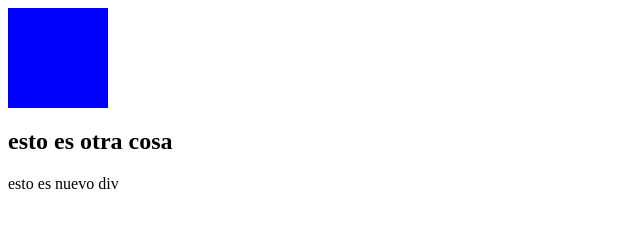
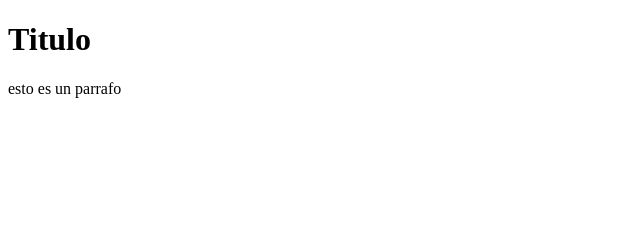
Before and after one commit to JulianFrias7/Desarrollo, a plain HTML site: page index.html in a window 1280 px wide. Shown: the whole page, without its empty margins (0-640 px from the left). Drawn offline with Linux system fonts and the light colour scheme.

Commit message:
se realizaron cambios

```diff
--- a/index.html
+++ b/index.html
@@ -7,12 +7,10 @@
     <title>Document</title>
 </head>
 <body>
-    <div>
-
-    </div>
-    <p>esto se eliminara</p>
-    <h2>esto es otra cosa</h2>
-
+   <div>
+        <h1 class="Titulo">Titulo</h1>
+        <p>esto es un parrafo</p>
+   </div>
 
     <script src="index.js"></script>
 </body>
--- a/index.js
+++ b/index.js
@@ -1,14 +1,8 @@
-let contenedor = document.querySelector('div')
-contenedor.style.height = '100px'
-contenedor.style.width = '100px'
-contenedor.style.background = 'blue'
-
-let nuevoDiv = document.createElement('div')
-nuevoDiv.innerText = 'esto es nuevo div'
-document.body.append(nuevoDiv)
-
-let parrafo = document.querySelector('p')
-parrafo.remove()
-
-let cosa = document.querySelector('h2')
-cosa.classList.add('esto_h2')
+let titulo = document.querySelector('div>h1')
+console.log(titulo)
+if (titulo.classList.contains('Titulo')){
+    console.log('todo correcto')
+} else {
+    titulo.classList.toggle('titulo')
+    console.log('se añadio la clase "titulo"')
+}
```
